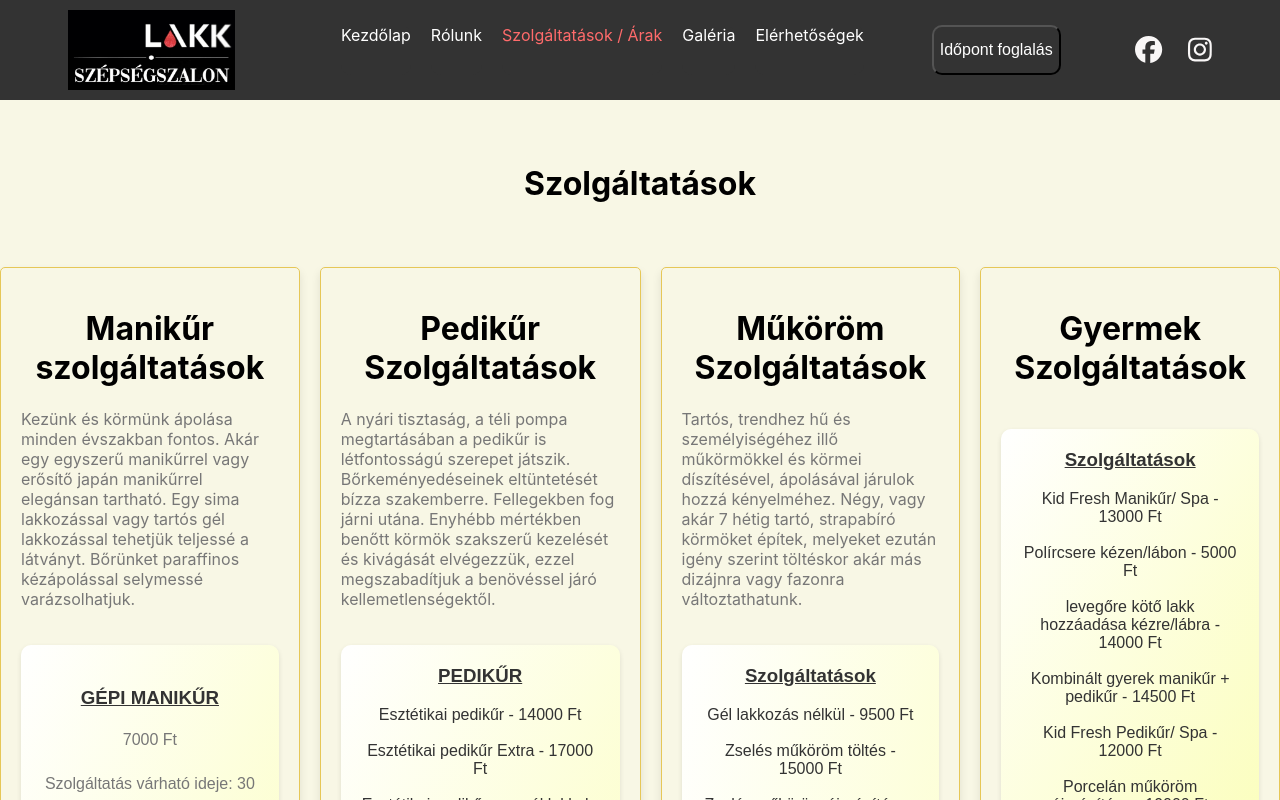
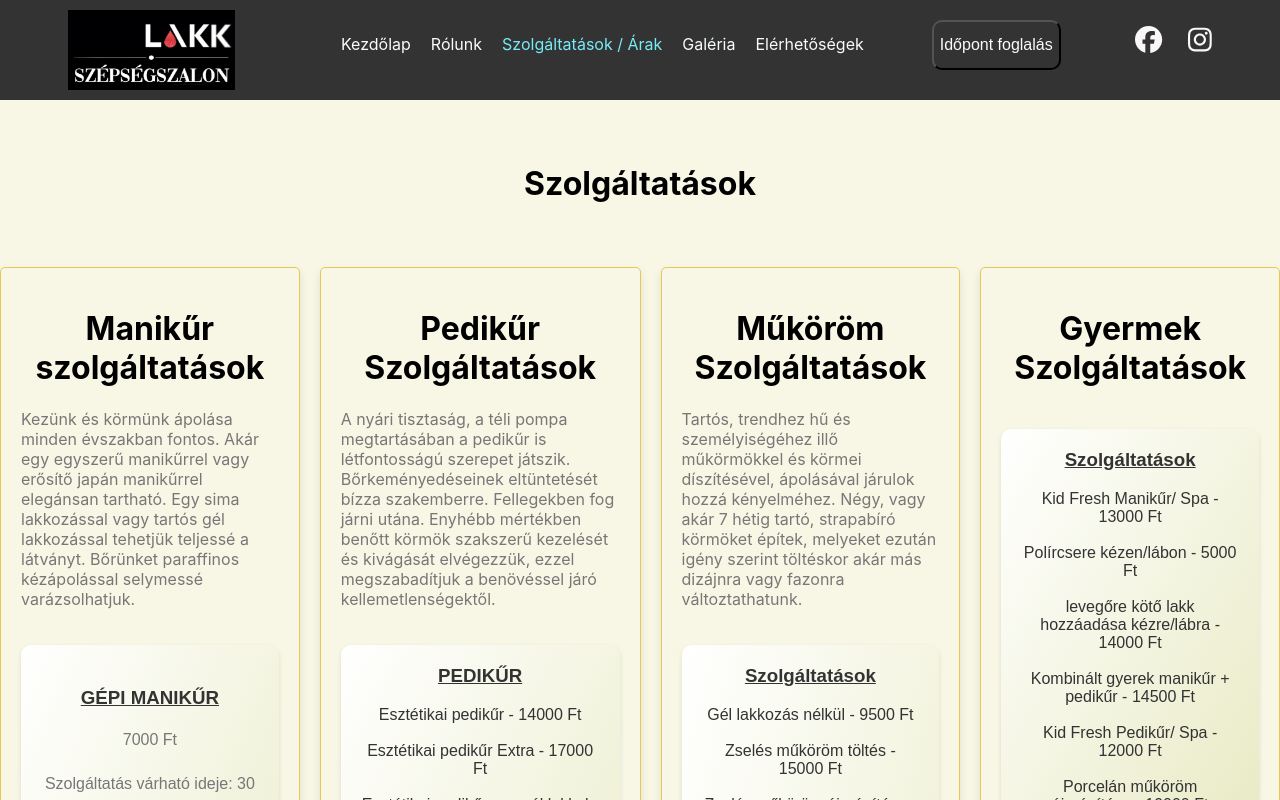
Before and after one commit to hunbp75/Nail, a React (Create React App) app: page /Product in a window 1280 px wide. Shown: the top 800 px of the page. Built offline with nearby package versions, Linux system fonts and the light colour scheme.

Commit message:
working on css

```diff
--- a/src/Pages/Home/home.css
+++ b/src/Pages/Home/home.css
@@ -284,7 +284,7 @@ html {
   font-family: Arial, sans-serif;
   color: #333;
   /*background-color: #f2f2f2;*/
-  background-image: linear-gradient(to bottom right, #ffffff, #fbfebc);
+  background-image: linear-gradient(to bottom right, #ffffff, #e8eac3);
   box-shadow: 0px 2px 5px rgba(0, 0, 0, 0.1);
   border-radius: 10px;
 }
--- a/src/Pages/Product/product.css
+++ b/src/Pages/Product/product.css
@@ -21,7 +21,7 @@
 
 .product_item:hover {
   transform: scale(1.01);
-  background-image: linear-gradient(360deg, #fbfebc, #f8fdc3);
+  background-image: linear-gradient(360deg, #fbfebc, #dfe0cd);
 }
 
 .product_item h2 {
--- a/src/components/navbar.css
+++ b/src/components/navbar.css
@@ -10,13 +10,13 @@
 .navBar-content {
   display: flex;
   justify-content: center;
-  align-items: center;
+  align-items: baseline;
   background-color: #333;
   padding: 10px;
 }
 
 .navButton {
-  color: #fff;
+  color: #f8fcfa;
   text-decoration: none;
   margin: 0 10px;
   font-size: 16px;
@@ -27,7 +27,11 @@
 }
 
 .navButton.active {
-  color: #ff6b6b;
+  color: #77ebf5;
+}
+
+.navButton:hover {
+  transform: scale(1.1);
 }
 
 .navButtonContainer {
```
